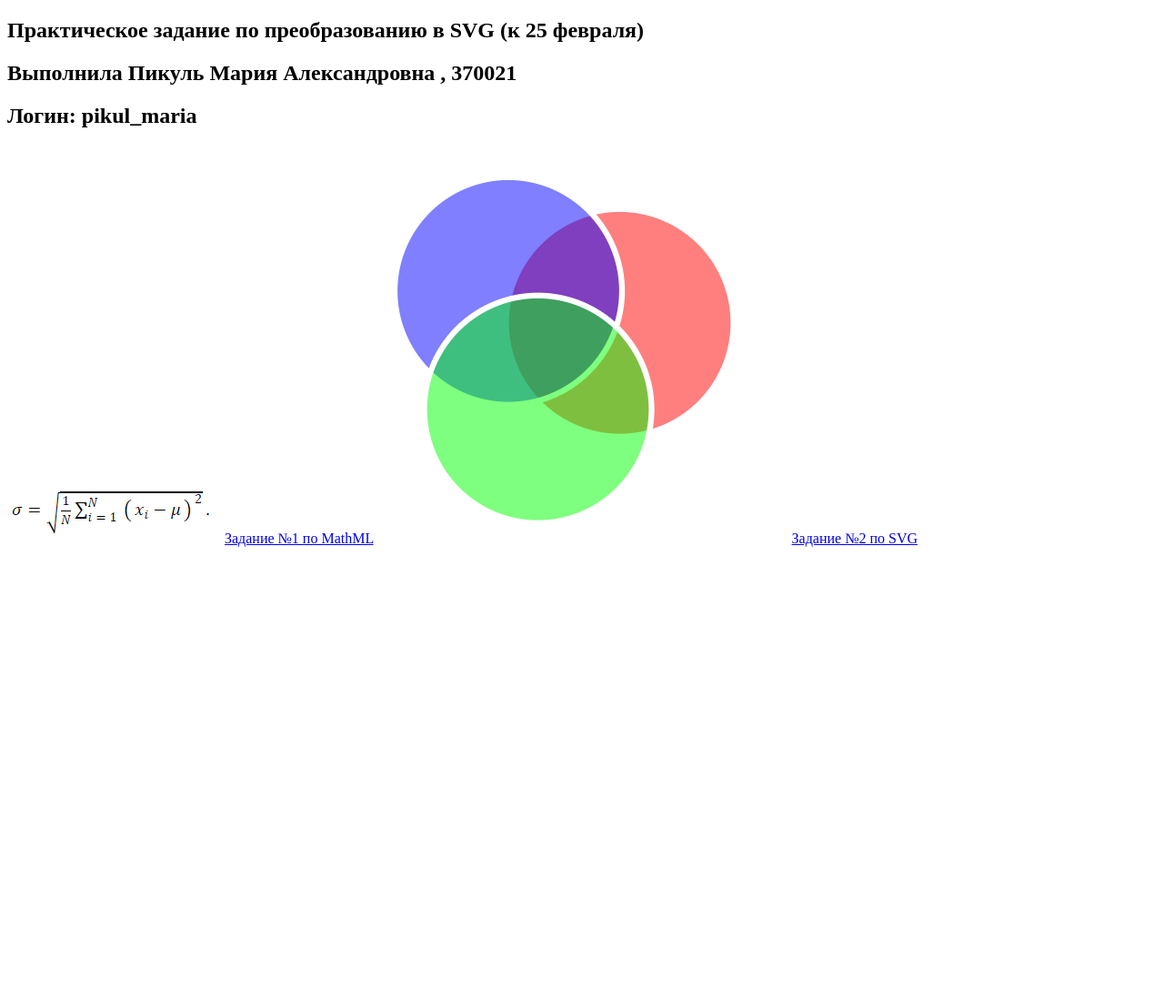
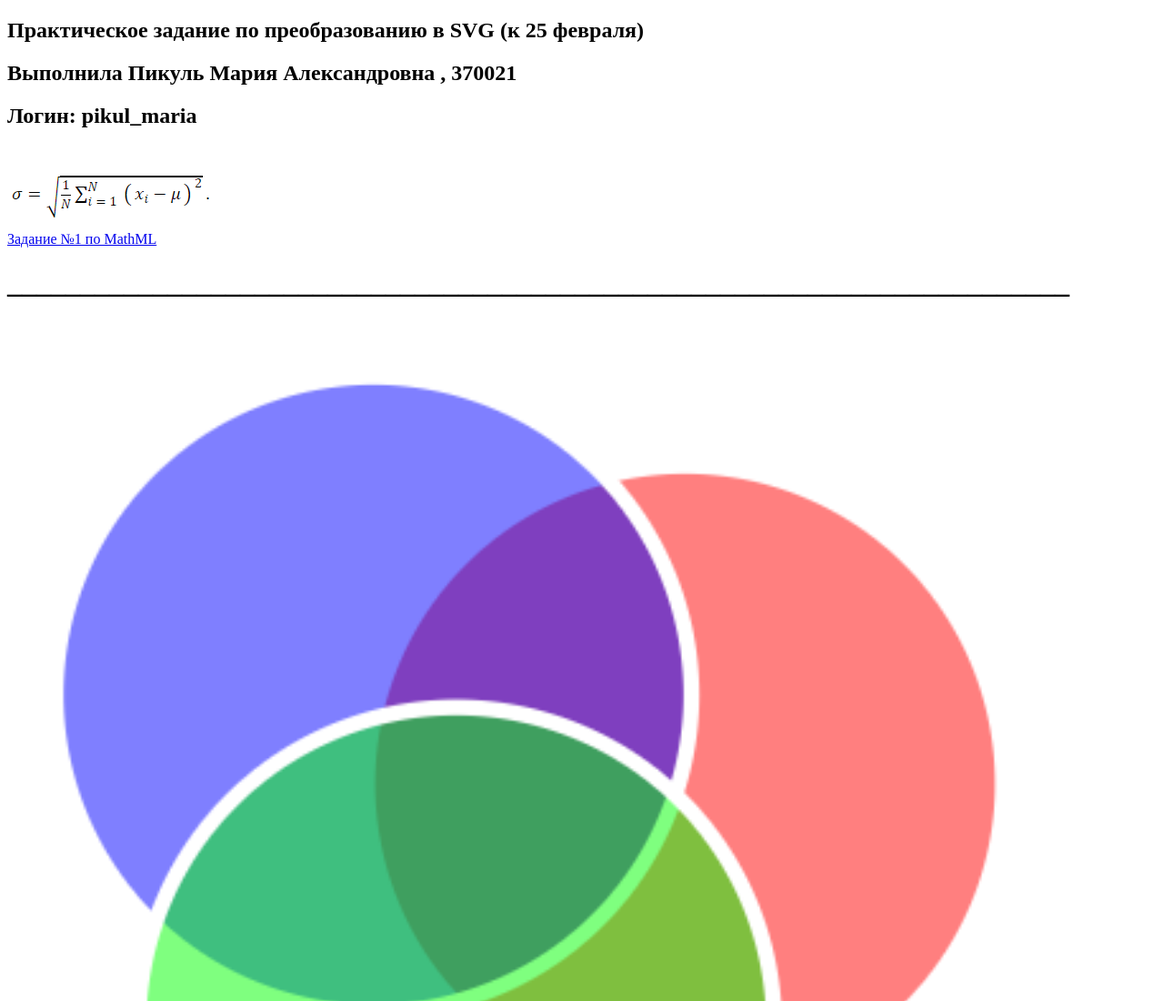
Before and after one commit to PikulMaria/Convert-to-SVG-Task, a plain HTML site: page index.html in a window 1280 px wide. Shown: the top 1100 px of the page at 91% size. Before the commit the page ends 800 px from the top, so only its background shows below. Drawn offline with Linux system fonts and the light colour scheme.

Commit message:
Update index.html

```diff
--- a/index.html
+++ b/index.html
@@ -15,8 +15,13 @@
 
     <br>
     <img src="./math.png" alt="math">
+    <br>
     <a href="./mathml.html">Задание №1 по MathML</a>
-    <img src="./cir.png" alt="circle">
+    <br>
+    <h1>_________________________________________________________________________</h1>
+    <br>
+    <img src="./cir.png" alt="circle" width="100%">
+    <br>
     <a href="./svg.html">Задание №2 по SVG</a>
 
   </body>
```
